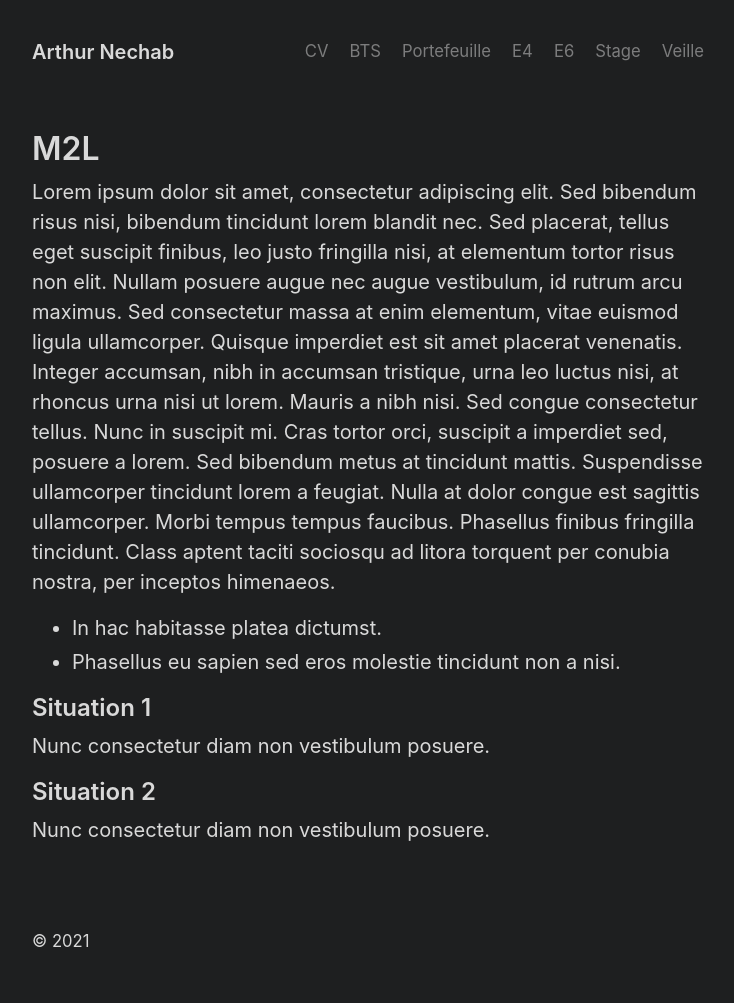
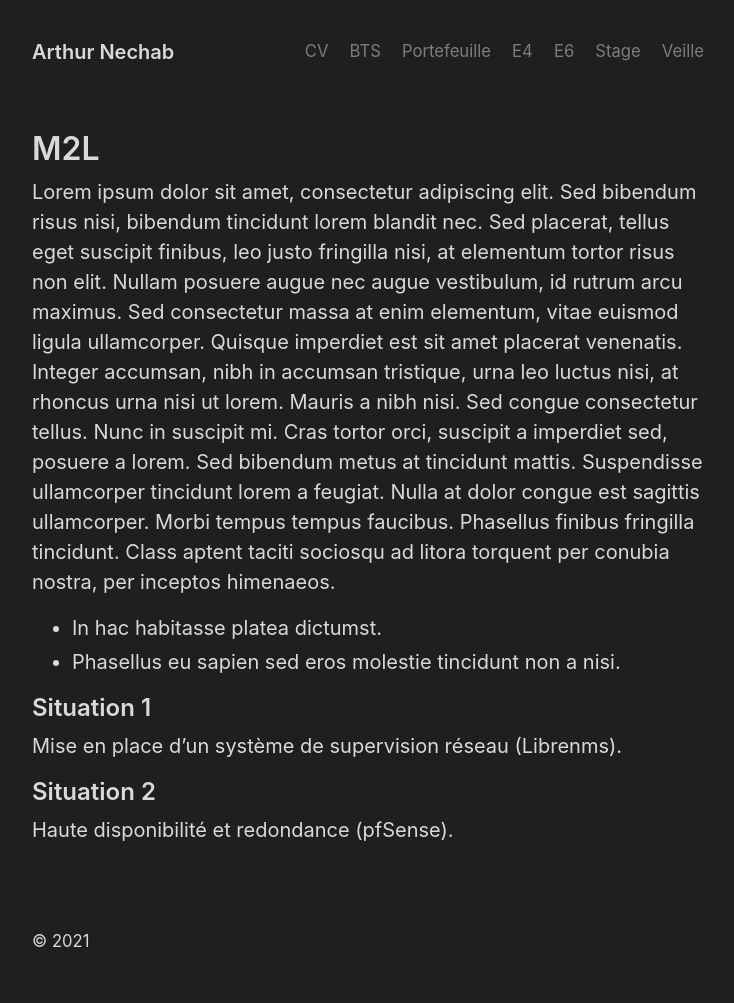
Before and after one commit to arthur-nechab/portfolio, a Jekyll site: the page built from e4.md, in a window 1280 px wide. Shown: the whole page, without its empty margins (272-1006 px from the left). Built offline with Jekyll 4.4.1, drawn with Linux system fonts in a browser that asks for light colours.

Commit message:
Update e4.md

```diff
--- a/e4.md
+++ b/e4.md
@@ -10,8 +10,8 @@ Lorem ipsum dolor sit amet, consectetur adipiscing elit. Sed bibendum risus nisi
 
 ## Situation 1
 
-Nunc consectetur diam non vestibulum posuere.
+Mise en place d’un système de supervision réseau (Librenms).
 
 ## Situation 2
 
-Nunc consectetur diam non vestibulum posuere.
+Haute disponibilité et redondance (pfSense).
```
